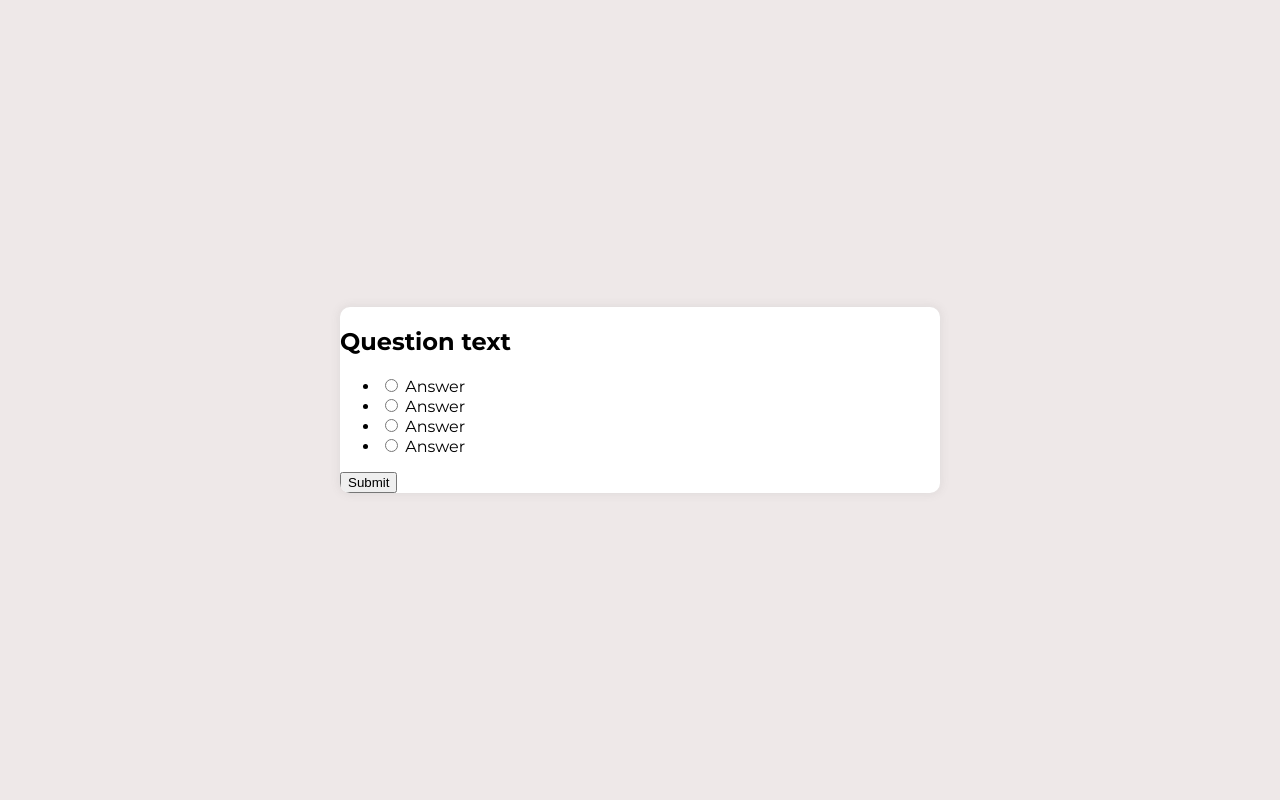
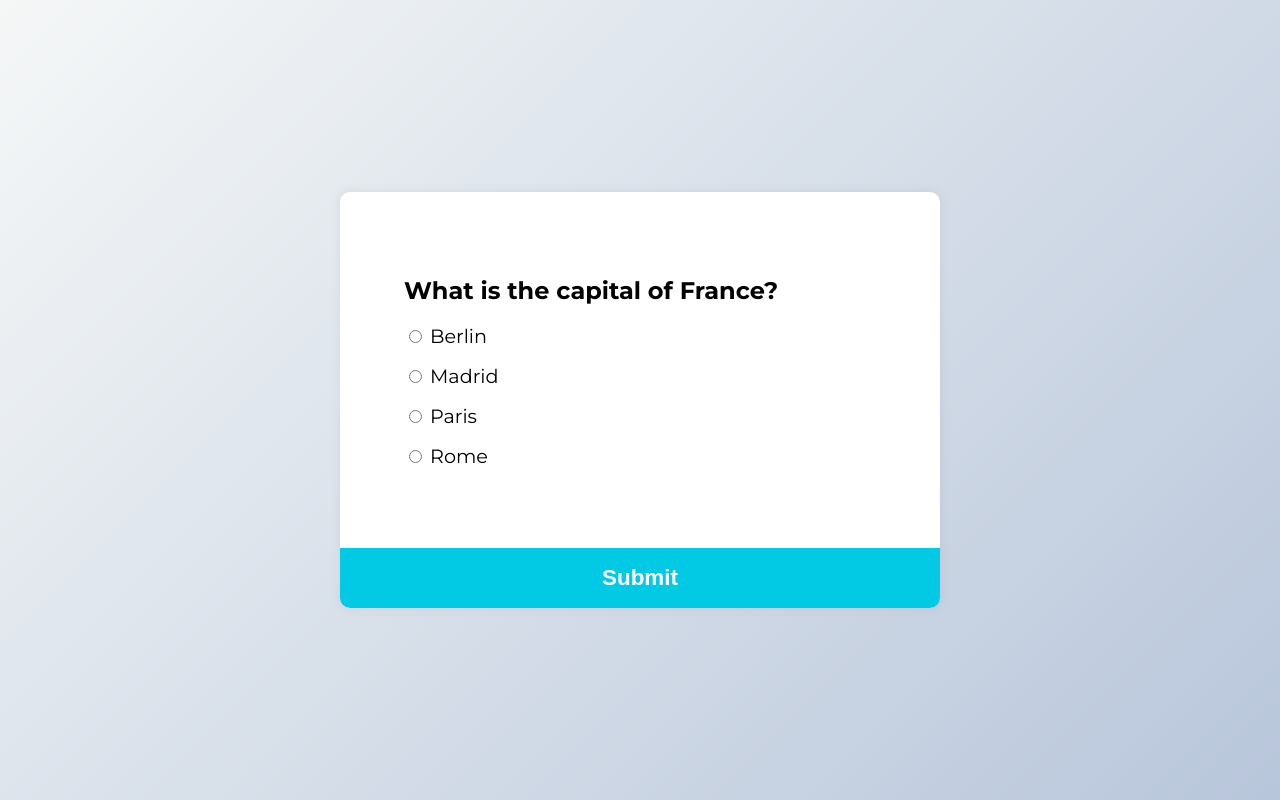
Before and after one commit to DumanRakhmatulla/Quiz-App, a plain HTML site: page index.html in a window 1280 px wide. Drawn offline with Linux system fonts and the light colour scheme.

Commit message:
added css code

```diff
--- a/script.js
+++ b/script.js
@@ -0,0 +1,214 @@
+// const quizQuestions = [
+//   {
+//     question: "What is the capital of France?",
+//     options: ["Berlin", "Madrid", "Paris", "Rome"],
+//     correctAnswer: 2,
+//   },
+//   {
+//     question: "Which planet is known as the Red Planet?",
+//     options: ["Earth", "Mars", "Jupiter", "Venus"],
+//     correctAnswer: 1,
+//   },
+//   // Қосымша сұрақтарды осында қосуға болады
+// ];
+
+// const questionElement = document.querySelector(".question");
+// const answerElements = document.querySelectorAll("input[name='answer']");
+// const a_text = document.getElementById("a_text");
+// const b_text = document.getElementById("b_text");
+// const c_text = document.getElementById("c_text");
+// const d_text = document.getElementById("d_text");
+// const submitButton = document.getElementById("submit");
+// const quizContainer = document.getElementById("quiz");
+
+// let currentQuestion = 0;
+// let score = 0;
+// let timeLeft = 30; // Әр сұраққа 30 секунд беріледі
+// let timerId;
+
+// function loadQuiz() {
+//   deselectAnswers();
+
+//   const currentQuizQuestion = quizQuestions[currentQuestion];
+
+//   questionElement.innerText = currentQuizQuestion.question;
+//   a_text.innerText = currentQuizQuestion.options[0];
+//   b_text.innerText = currentQuizQuestion.options[1];
+//   c_text.innerText = currentQuizQuestion.options[2];
+//   d_text.innerText = currentQuizQuestion.options[3];
+
+//   timeLeft = 30; // Таймерді қайта іске қосамыз
+//   clearInterval(timerId); // Таймерді тоқтату
+//   timerId = setInterval(updateTimer, 1000); // Таймерді әр секунд сайын жаңарту
+// }
+
+// function getSelected() {
+//   let answer = undefined;
+//   answerElements.forEach((answerElement) => {
+//     if (answerElement.checked) {
+//       answer = answerElement.id;
+//     }
+//   });
+//   return answer;
+// }
+
+// function deselectAnswers() {
+//   answerElements.forEach((answerElement) => {
+//     answerElement.checked = false;
+//   });
+
+//   document.activeElement.blur(); // Фокусты өшіру
+// }
+
+// function showResults() {
+//   clearInterval(timerId); // Таймерді тоқтату
+//   quizContainer.innerHTML = `
+//       <h2>Сіз ${score}/${quizQuestions.length} сұраққа дұрыс жауап бердіңіз.</h2>
+//       <button onclick="location.reload()">Қайта бастау</button>
+//     `;
+// }
+
+// function updateTimer() {
+//   const timerElement = document.getElementById("timer");
+//   timeLeft--;
+//   timerElement.innerText = `Қалған уақыт: ${timeLeft} сек`;
+
+//   if (timeLeft === 0) {
+//     nextQuestion(); // Таймер аяқталса, келесі сұраққа көшу
+//   }
+// }
+
+// function nextQuestion() {
+//   const answer = getSelected();
+
+//   if (answer) {
+//     const answerIndex = ["a", "b", "c", "d"].indexOf(answer);
+//     if (answerIndex === quizQuestions[currentQuestion].correctAnswer) {
+//       score++;
+//     }
+
+//     currentQuestion++;
+
+//     if (currentQuestion < quizQuestions.length) {
+//       loadQuiz();
+//     } else {
+//       showResults();
+//     }
+//   } else {
+//     alert("Жауапты таңдаңыз!");
+//   }
+// }
+
+// submitButton.addEventListener("click", nextQuestion);
+
+// loadQuiz();
+const quizQuestions = [
+  {
+    question: "What is the capital of France?",
+    options: ["Berlin", "Madrid", "Paris", "Rome"],
+    correctAnswer: 2,
+  },
+  {
+    question: "Which planet is known as the Red Planet?",
+    options: ["Earth", "Mars", "Jupiter", "Venus"],
+    correctAnswer: 1,
+  },
+  // Қосымша сұрақтарды осында қосуға болады
+];
+
+const questionElement = document.querySelector(".question");
+const answerElements = document.querySelectorAll("input[name='answer']");
+const a_text = document.getElementById("a_text");
+const b_text = document.getElementById("b_text");
+const c_text = document.getElementById("c_text");
+const d_text = document.getElementById("d_text");
+const submitButton = document.getElementById("submit");
+const quizContainer = document.getElementById("quiz");
+
+let currentQuestion = 0;
+let score = 0;
+let timeLeft = 10; // Әр сұраққа 30 секунд беріледі
+let timerId;
+
+function loadQuiz() {
+  deselectAnswers();
+
+  const currentQuizQuestion = quizQuestions[currentQuestion];
+
+  questionElement.innerText = currentQuizQuestion.question;
+  a_text.innerText = currentQuizQuestion.options[0];
+  b_text.innerText = currentQuizQuestion.options[1];
+  c_text.innerText = currentQuizQuestion.options[2];
+  d_text.innerText = currentQuizQuestion.options[3];
+
+  timeLeft = 10; // Таймерді қайта іске қосамыз
+  clearInterval(timerId); // Таймерді тоқтату
+  timerId = setInterval(updateTimer, 1000); // Таймерді әр секунд сайын жаңарту
+}
+
+function getSelected() {
+  let answer = undefined;
+  answerElements.forEach((answerElement) => {
+    if (answerElement.checked) {
+      answer = answerElement.id;
+    }
+  });
+  return answer;
+}
+
+function deselectAnswers() {
+  answerElements.forEach((answerElement) => {
+    answerElement.checked = false;
+  });
+
+  document.activeElement.blur(); // Фокусты өшіру
+}
+
+function showResults() {
+  clearInterval(timerId); // Таймерді тоқтату
+  quizContainer.innerHTML = `
+      <h2>Сіз ${score}/${quizQuestions.length} сұраққа дұрыс жауап бердіңіз.</h2>
+      <button onclick="location.reload()">Қайта бастау</button>
+    `;
+}
+
+function updateTimer() {
+  const timerElement = document.getElementById("timer");
+  timeLeft--;
+  timerElement.innerText = `Қалған уақыт: ${timeLeft} сек`;
+
+  if (timeLeft === 0) {
+    clearInterval(timerId); // Таймерді тоқтату, егер 0 болса
+    alert("Уақытыңыз бітті! Келесі сұраққа өтіңіз.");
+    nextQuestion(); // Таймер аяқталса, келесі сұраққа көшу
+  }
+}
+
+function nextQuestion() {
+  const answer = getSelected();
+
+  if (answer) {
+    const answerIndex = ["a", "b", "c", "d"].indexOf(answer);
+    if (answerIndex === quizQuestions[currentQuestion].correctAnswer) {
+      score++;
+    }
+
+    currentQuestion++;
+
+    if (currentQuestion < quizQuestions.length) {
+      loadQuiz();
+    } else {
+      showResults();
+    }
+
+    // Сабмит батырмасынан фокусты алып тастау
+    submitButton.blur();
+  } else {
+    alert("Жауапты таңдаңыз!");
+    submitButton.blur(); // Ескерту шыққанда да фокус өшіру
+  }
+}
+
+submitButton.addEventListener("click", nextQuestion);
+
+loadQuiz();
--- a/style.css
+++ b/style.css
@@ -3,9 +3,9 @@
 }
 
 body {
-  background-color: rgb(238, 232, 232);
+  background-image: linear-gradient(315deg, #b8c6db 0%, #f5f7f7 100%);
+  background-color: #b8c6db;
   display: flex;
-  /* text-align: center; */
   align-items: center;
   justify-content: center;
   margin: 0;
@@ -16,7 +16,7 @@ body {
 }
 
 .container {
-  background-color: white;
+  background-color: #fff;
   border-radius: 10px;
   box-shadow: 0 0 10px 1px rgba(100, 100, 100, 0.1);
   width: 600px;
@@ -24,4 +24,46 @@ body {
 }
 
 .quiz-header {
+  padding: 4rem;
 }
+
+h1 {
+  padding: 1rem;
+  text-align: center;
+  margin: 0;
+}
+
+ul {
+  list-style-type: none;
+  padding: 0;
+}
+
+ul li {
+  font-size: 1.2rem;
+  margin: 1rem 0;
+}
+
+ul li label {
+  cursor: pointer;
+}
+
+button {
+  background-color: #03cae4;
+  color: #fff;
+  border: none;
+  display: block;
+  width: 100%;
+  cursor: pointer;
+  font-size: 1.4rem;
+  height: 60px;
+  font-weight: 700;
+}
+
+button:hover {
+  background-color: #04adc4;
+}
+
+button:focus {
+  outline: none;
+  background-color: #44b927;
+}
```
